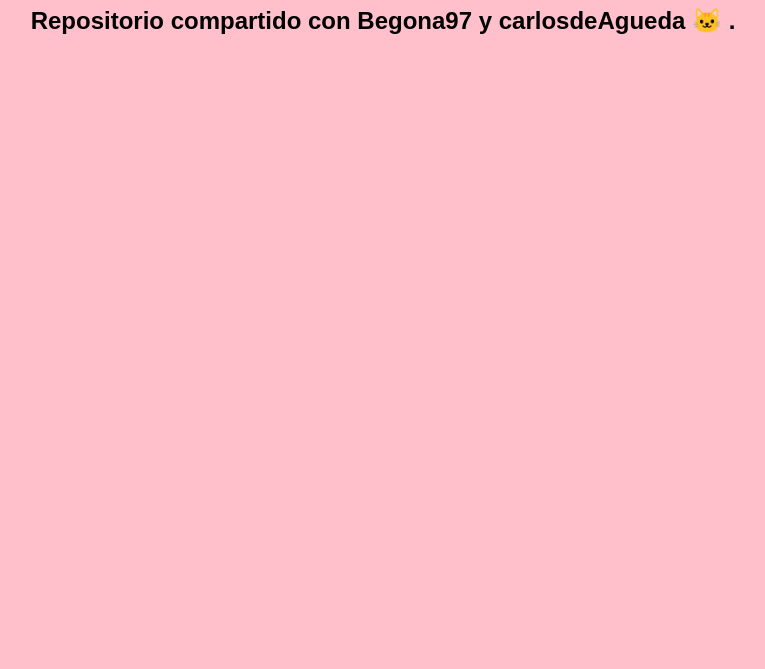
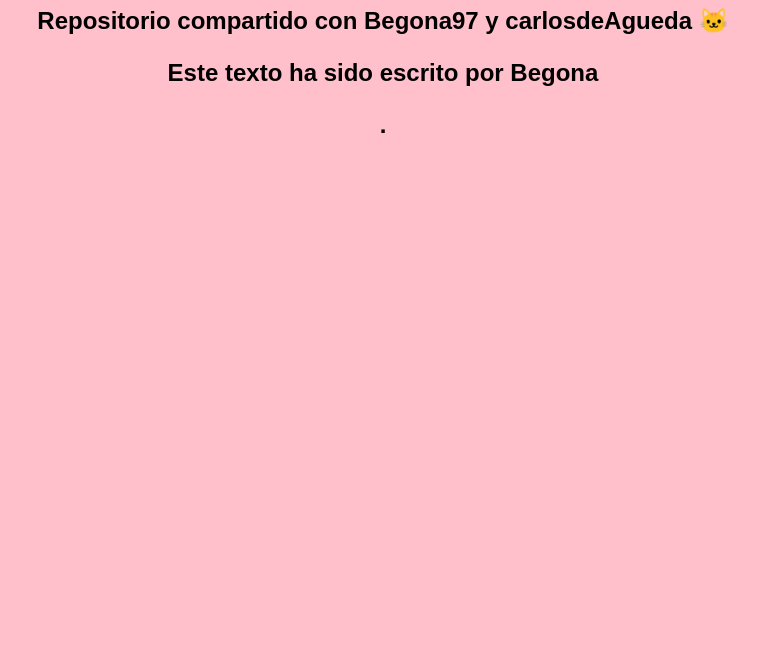
Before and after one commit to linda-2024/repositorio-compartido, a plain HTML site: page index.html in a window 1280 px wide. Shown: the part 131-800 px from the top of the page, without its empty margins (257-1022 px from the left). Drawn offline with Linux system fonts and the light colour scheme.

Commit message:
cambie el index

```diff
--- a/index.html
+++ b/index.html
@@ -16,6 +16,7 @@
 <body>
     <h1>Bienvenido a mi página compartida de GitHub</h1>
     <h2>Repositorio compartido con Begona97 y carlosdeAgueda &#128049;
+	<p>Este texto ha sido escrito por Begona</p>
 .</h2>
 </body>
 </html>
```
